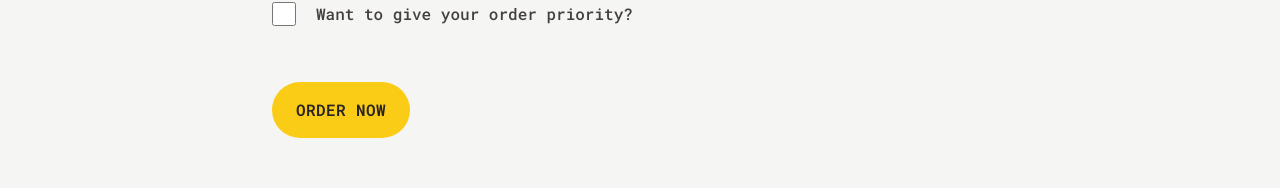
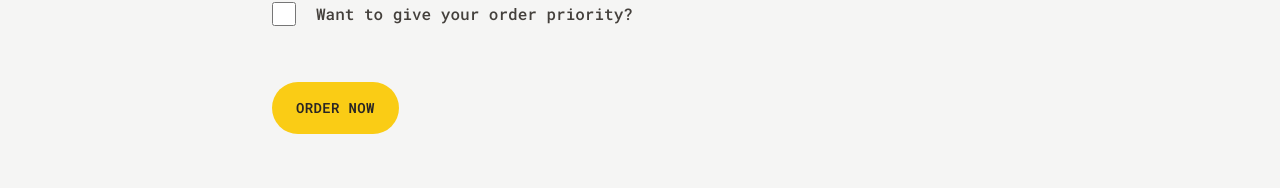
Before and after one commit to Nifemiasaolu/Fast_Pizza, a React (Vite) app: page /order/new in a window 1280 px wide. Shown: the part 341-529 px from the top of the page. Built offline with nearby package versions, Linux system fonts and the light colour scheme.

Commit message:
Button style component

```diff
--- a/src/UI/Button.jsx
+++ b/src/UI/Button.jsx
@@ -1,8 +1,7 @@
 import { Link } from "react-router-dom";
 
 function Button({ children, disabled, to, type }) {
-
-const base= `mt-2 inline-block rounded-full bg-yellow-400
+  const base = `mt-2 text-sm inline-block rounded-full bg-yellow-400
     font-semibold uppercase tracking-wide text-stone-800
     transition-colors duration-300 hover:bg-yellow-300
     focus:bg-yellow-300 focus:outline-none focus:ring
@@ -10,9 +9,15 @@ const base= `mt-2 inline-block rounded-full bg-yellow-400
     disabled:cursor-not-allowed`;
 
   const styles = {
-   primary: base + ` px-4 py-3 md:px-6 md:py-4`,
-   small: base + ` px-3 py-1.5 md:px-5 md:py-2.5 text-xs`
-  }
+    primary: base + ` px-4 py-3 md:px-6 md:py-4`,
+    small: base + ` px-3 py-1.5 md:px-5 md:py-2.5 text-xs`,
+    secondary: `mt-2 text-sm inline-block rounded-full border-2 border-stone-300
+   font-semibold uppercase tracking-wide  px-4 py-2.5 md:px-6 md:py-3.5 text-stone-400
+   transition-colors duration-300 hover:bg-stone-300 hover:text-stone-800
+   focus:bg-stone-300 focus:outline-none focus:ring
+   focus:ring-stone-200 focus:ring-offset-2 focus-text-stone-800
+   disabled:cursor-not-allowed`,
+  };
 
   if (to)
     return (
```
